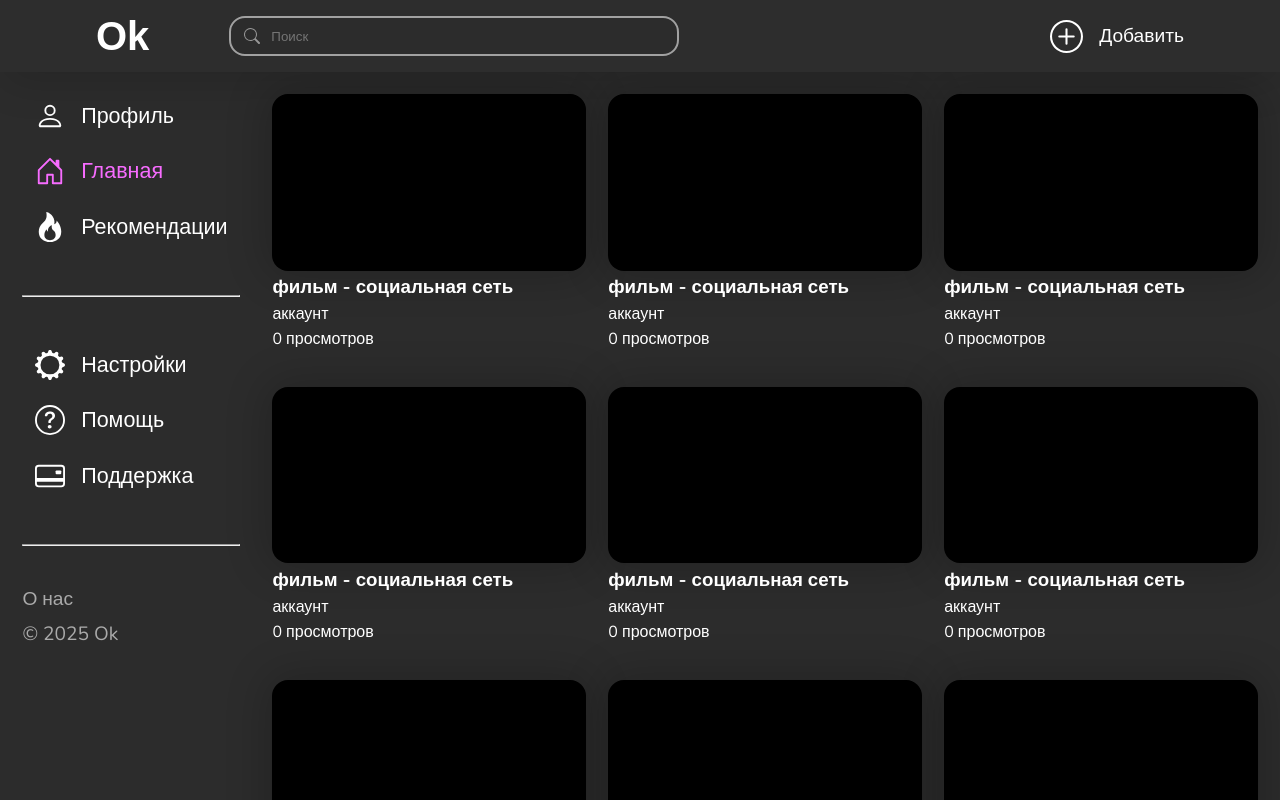
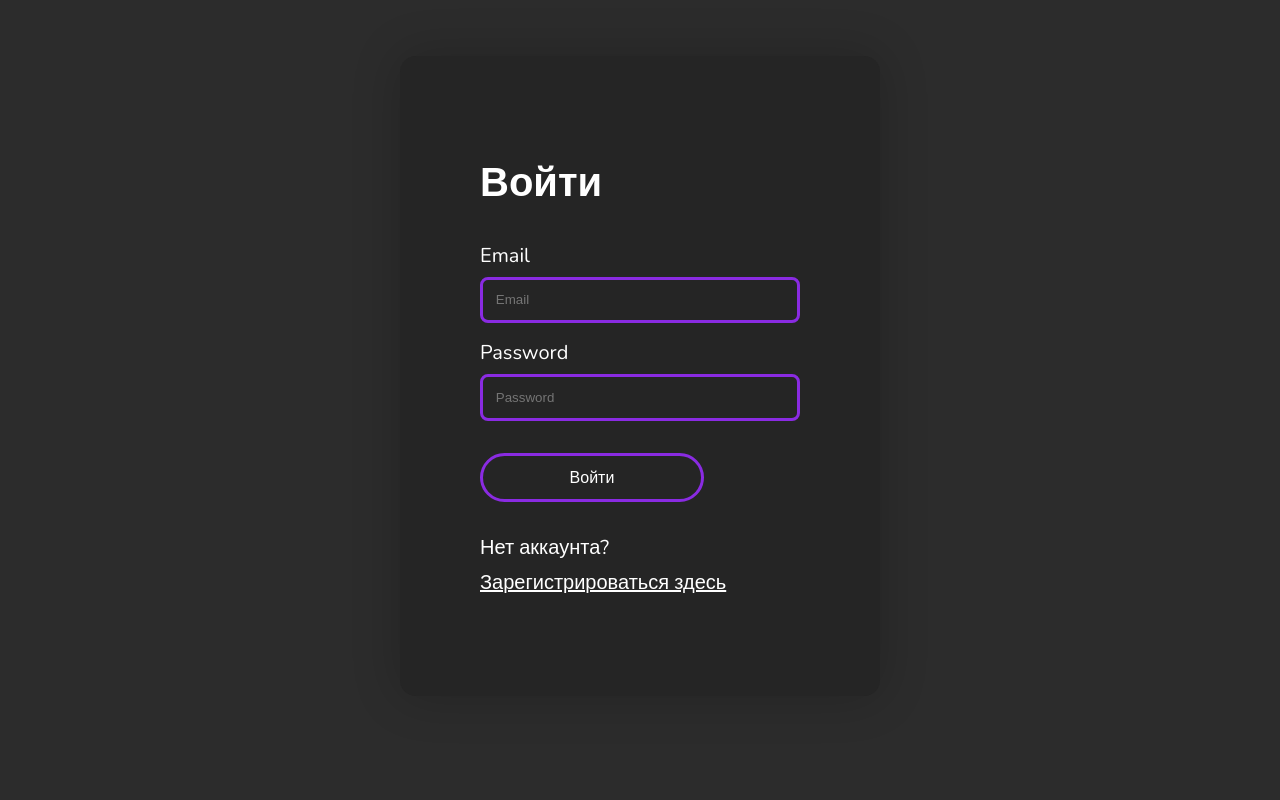
Before and after one commit to Maks1im/test-mobil--UI, a React (Vite) app: page / in a window 1280 px wide. Shown: the top 800 px of the page. Built offline with nearby package versions, Linux system fonts and the light colour scheme.

Commit message:
Add files via upload

```diff
--- a/src/App.jsx
+++ b/src/App.jsx
@@ -16,9 +16,9 @@ function App() {
     <>
       <BrowserRouter>
         <Routes>
-          <Route path={"/svdfvfv"} element={<LogIn />} />
+          <Route path={"/"} element={<LogIn />} />
           <Route path={"/signup"} element={<SignUp />}/>
-          <Route path={"/"} element={<HomePage />} />
+          <Route path={"/home"} element={<HomePage />} />
             <Route path={"/account"} element={<AccountPage />}/>
             <Route path={"/user"} element={<UsersAccount />}/>
             <Route path={"/about"} element={<AboutUS />}/>
--- a/src/styles/App.css
+++ b/src/styles/App.css
@@ -698,6 +698,7 @@
   border-radius: 1rem;
   border: none;
   background: #0f0f0f;
+  box-shadow: 0px 0px 59px 0px rgba(0, 0, 0, 0.2);
 }
 @media (max-width: 768px) {
   .main__watch__container .watch__container .watch__embed-video {
--- a/src/styles/styles_page/_watch.scss
+++ b/src/styles/styles_page/_watch.scss
@@ -27,6 +27,7 @@
       border-radius: 1rem;
       border: none;
       background: #0f0f0f;
+      box-shadow: 0px 0px 59px 0px rgba(0, 0, 0, 0.2);
 
       @media (max-width: 768px) {
         width: 100%;
```
Also changed, not shown: 1 other file (tests, documents, lock files or other folders).
